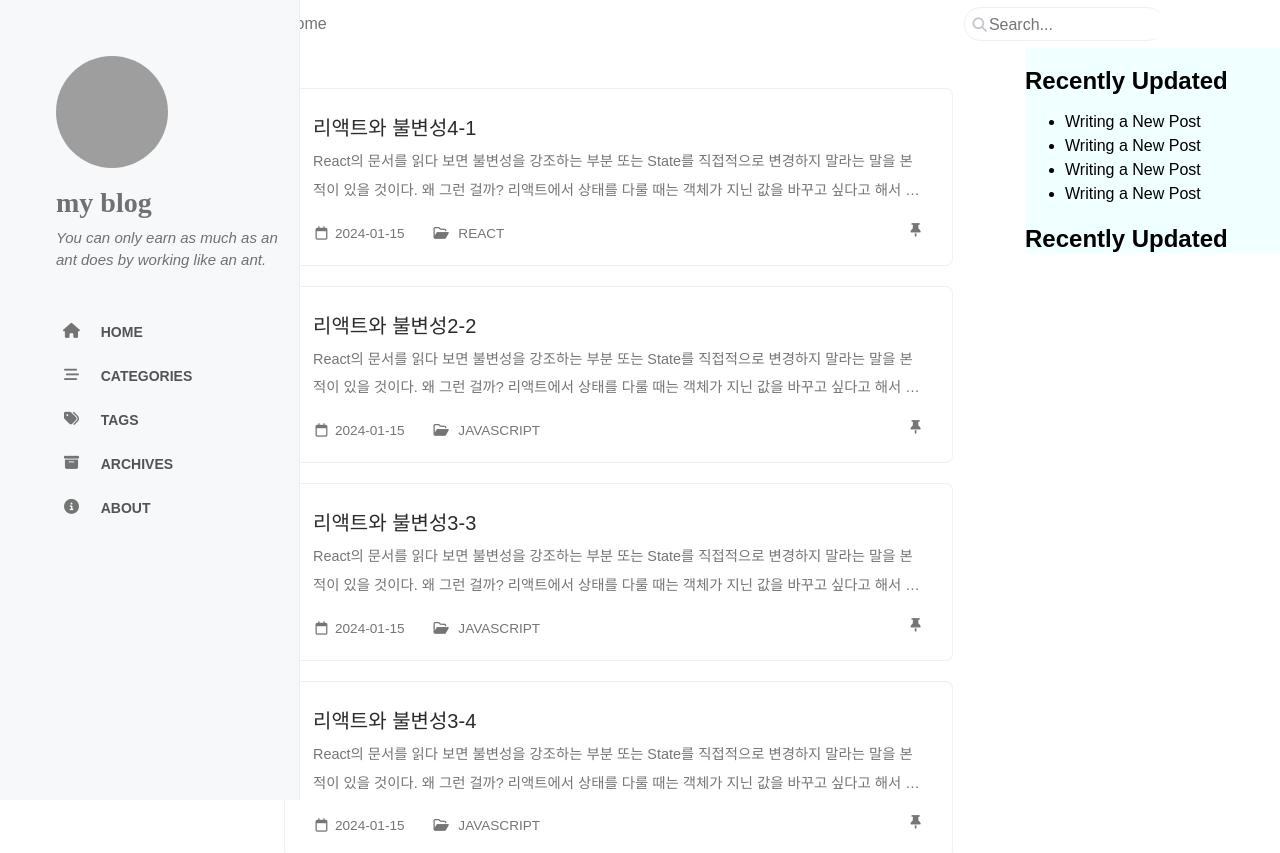
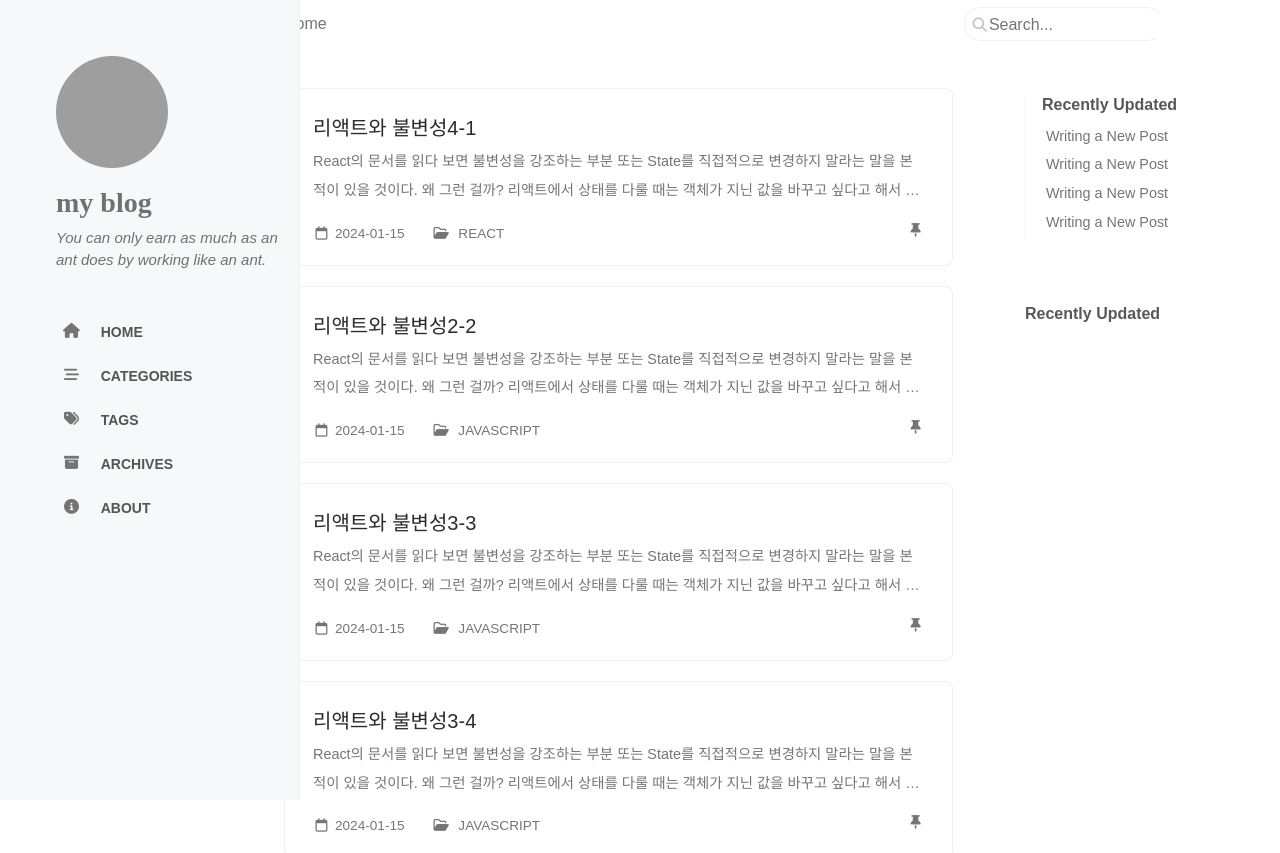
Before and after one commit to nam-yeun-hwa/my-blog, a Next.js app: page / in a window 1280 px wide. Shown: the top 853 px of the page. Built offline with nearby package versions, Linux system fonts and the light colour scheme; grey boxes are pictures that could not be loaded; a web font is replaced by a local one.

Commit message:
Design(Panel):panel 공통 컴포넌트 퍼블리싱 추가

```diff
--- a/src/app/(layoutCase)/posts/[postid]/page.module.css
+++ b/src/app/(layoutCase)/posts/[postid]/page.module.css
@@ -7,12 +7,12 @@
   padding-left: 1.5rem !important;
 }
 
-.panel_wrapper {
+/* .panel_wrapper {
   flex: 0 0 auto;
   width: 25%;
   background-color: azure;
   height: 100%;
-}
+} */
 
 .contents {
   display: flex;
--- a/src/app/_component/Home.module.css
+++ b/src/app/_component/Home.module.css
@@ -23,7 +23,7 @@
 .panel_wrapper {
   flex: 0 0 auto;
   width: 25%;
-  background-color: azure;
+  /* background-color: azure; */
   height: 100%;
 }
 
--- a/src/app/_component/Home.tsx
+++ b/src/app/_component/Home.tsx
@@ -7,7 +7,7 @@ import { useContext, useEffect } from 'react';
 import { PostContext } from 'app/(layoutCase)/_component/contexts/PostContextProvider';
 import { totalPostlist } from 'data/db';
 import { InView, useInView } from 'react-intersection-observer';
-import RecentlyUpdated from './common/RecentlyUpdated';
+import RecentlyUpdated from './common/Panel';
 
 export default function Home() {
   const { postList, setPostList, isFetching, setIsFetching } =
--- /dev/null
+++ b/src/app/_component/common/Panel.tsx
@@ -0,0 +1,32 @@
+import Link from 'next/link';
+import style from './panel.module.css';
+
+export default function Panel() {
+  return (
+    <div className={style.access}>
+      <section className={style.access_lastmod}>
+        <h2 className={style.panel_heading}>Recently Updated</h2>
+        <ul className={style.panel_content}>
+          <li className={style.text_truncate}>
+            <Link href={'url'}>Writing a New Post</Link>
+          </li>
+          <li className={style.text_truncate}>
+            <Link href={'url'}>Writing a New Post</Link>
+          </li>
+          <li className={style.text_truncate}>
+            <Link href={'url'}>Writing a New Post</Link>
+          </li>
+          <li className={style.text_truncate}>
+            <Link href={'url'}>Writing a New Post</Link>
+          </li>
+        </ul>
+      </section>
+      <section>
+        <h2 className={style.panel_heading}>Recently Updated</h2>
+        <div>
+          <Link href="url"></Link>
+        </div>
+      </section>
+    </div>
+  );
+}
--- a/src/app/_component/common/RecentlyUpdated.tsx
+++ /dev/null
@@ -1,31 +0,0 @@
-import Link from 'next/link';
-
-export default function RecentlyUpdated() {
-  return (
-    <div className="access">
-      <section className="access-lastmod">
-        <h2 className="panel-heading">Recently Updated</h2>
-        <ul className="panel-content">
-          <li className="text-truncate">
-            <Link href={'url'}>Writing a New Post</Link>
-          </li>
-          <li className="text-truncate">
-            <Link href={'url'}>Writing a New Post</Link>
-          </li>
-          <li className="text-truncate">
-            <Link href={'url'}>Writing a New Post</Link>
-          </li>
-          <li className="text-truncate">
-            <Link href={'url'}>Writing a New Post</Link>
-          </li>
-        </ul>
-      </section>
-      <section>
-        <h2 className="panel-heading">Recently Updated</h2>
-        <div>
-          <Link href="url"></Link>
-        </div>
-      </section>
-    </div>
-  );
-}
--- /dev/null
+++ b/src/app/_component/common/panel.module.css
@@ -0,0 +1,40 @@
+.access {
+  top: 2rem;
+  transition: top 0.2s ease-in-out;
+  margin-top: 3rem;
+  margin-bottom: 4rem;
+}
+
+.access:only-child {
+  position: sticky;
+}
+
+.access_lastmod {
+  margin-bottom: 4rem;
+  padding-left: 1rem;
+  border-left: 1px solid #f3f3f3;
+}
+
+.panel_heading {
+  font-family: inherit;
+  color: #585858;
+  font-size: 16px;
+  font-weight: 600;
+}
+
+.panel_content {
+  overflow-wrap: break-word;
+  padding-left: 0;
+  padding-bottom: 0.25rem !important;
+  margin-left: 0.25rem !important;
+  margin-top: 0.5rem !important;
+}
+
+.text_truncate {
+  color: rgb(117, 117, 117);
+  line-height: 2 !important;
+  overflow: hidden;
+  text-overflow: ellipsis;
+  white-space: nowrap;
+  font-size: 0.9rem;
+}
--- a/src/app/style-reset.css
+++ b/src/app/style-reset.css
@@ -97,4 +97,8 @@ p {
   margin: 0;
 }
 
+li {
+  list-style: none;
+}
+
 /* https://ykss.netlify.app/translation/a_more_modern_css_reset/ */
```
